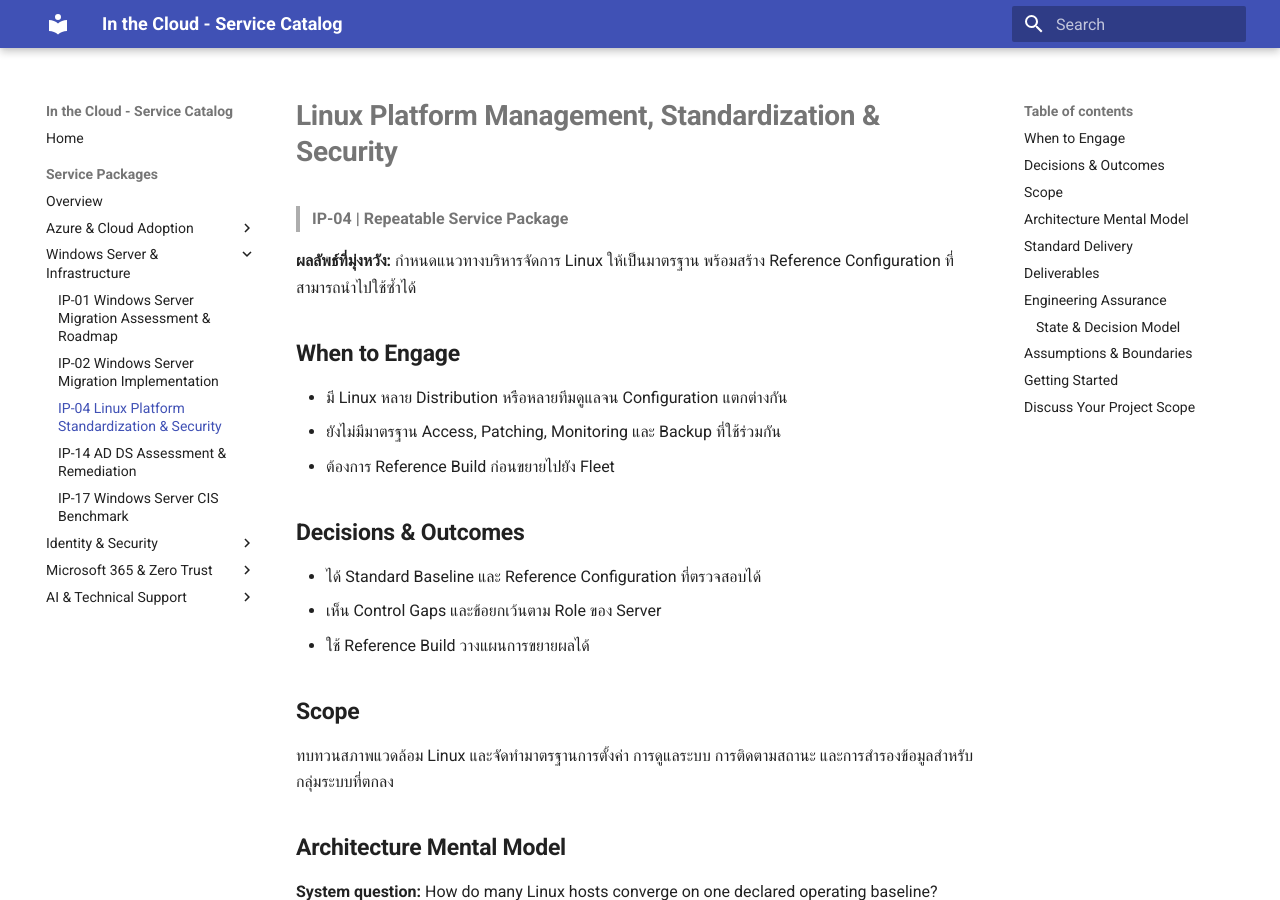
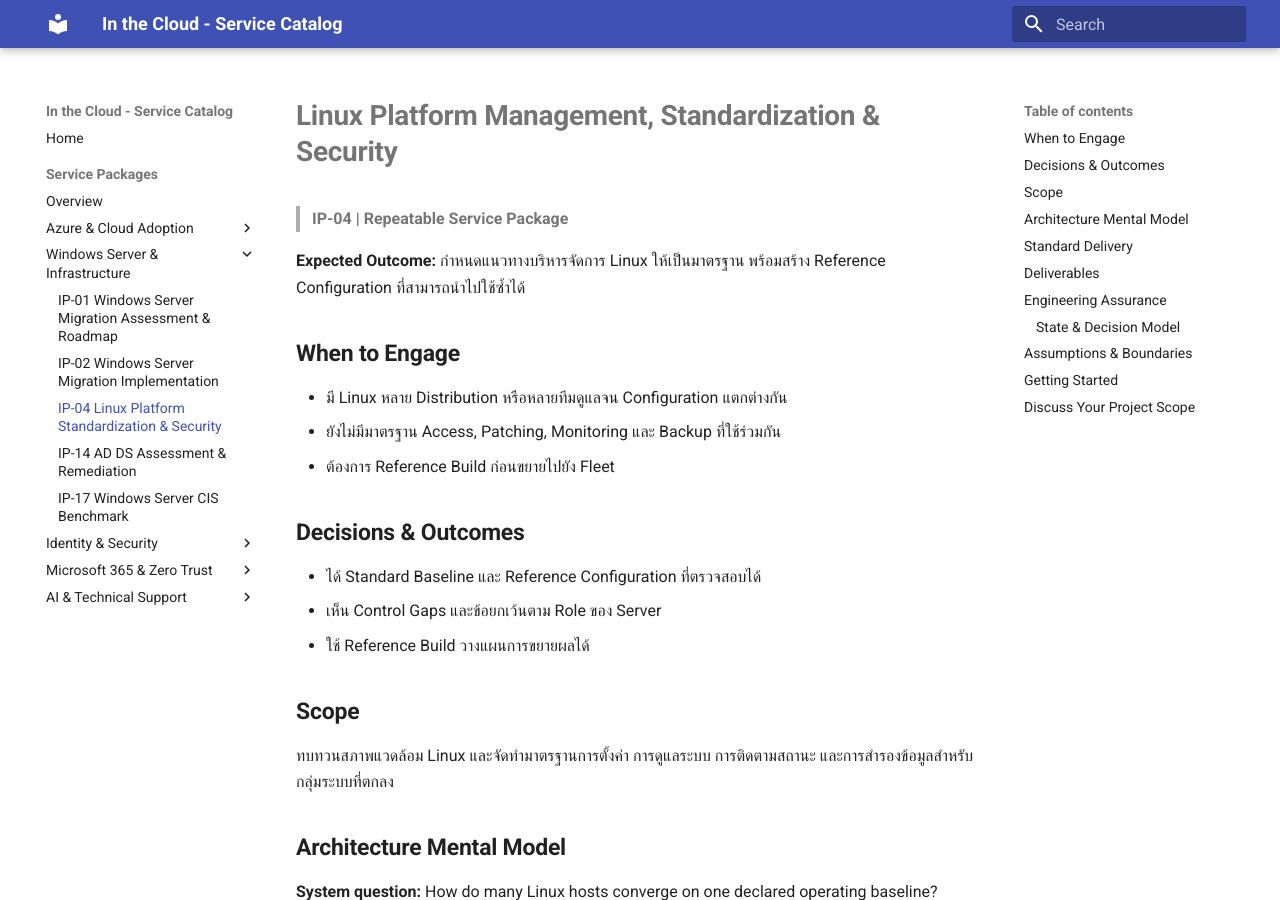
Before and after one commit to inthecloudth/service-catalog, an MkDocs documentation site: the page built from docs/services/ip-04-linux-standardization-hardening.md, in a window 1280 px wide and 900 px high. Built offline with MkDocs 1.6.1 and Material for MkDocs 9.7.7, drawn with Linux system fonts in a browser that asks for light colours.

Commit message:
docs: standardize Expected Outcome label in English

```diff
--- a/docs/services/ip-04-linux-standardization-hardening.md
+++ b/docs/services/ip-04-linux-standardization-hardening.md
@@ -2,7 +2,7 @@
 
 > **IP-04 | Repeatable Service Package**
 
-**ผลลัพธ์ที่มุ่งหวัง:** กำหนดแนวทางบริหารจัดการ Linux ให้เป็นมาตรฐาน พร้อมสร้าง Reference Configuration ที่สามารถนำไปใช้ซ้ำได้
+**Expected Outcome:** กำหนดแนวทางบริหารจัดการ Linux ให้เป็นมาตรฐาน พร้อมสร้าง Reference Configuration ที่สามารถนำไปใช้ซ้ำได้
 
 ## When to Engage
 
```
